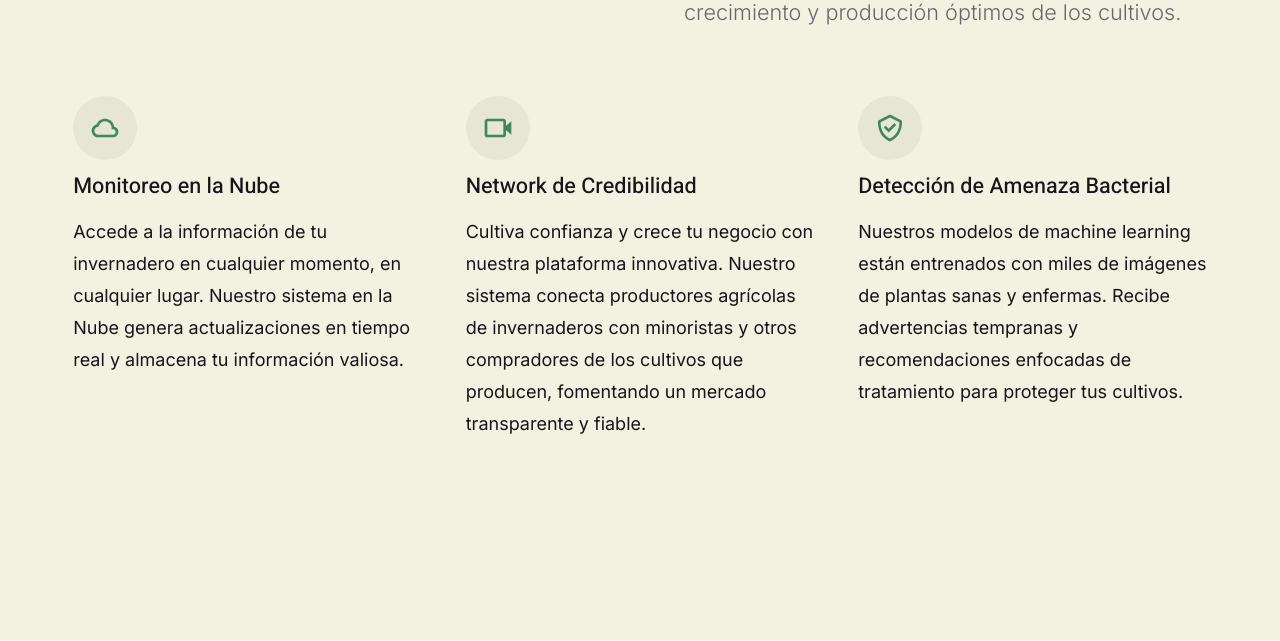
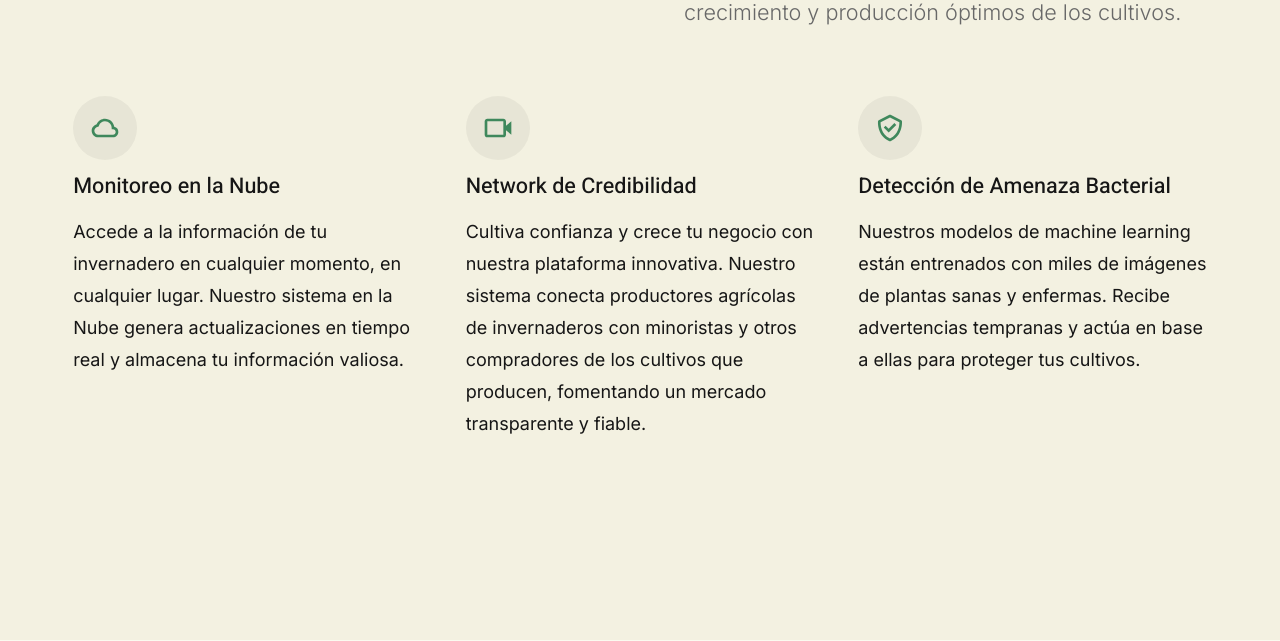
Before and after one commit to n-donati/GreenGuard, a Django app: page / in a window 1280 px wide. Shown: the part 4486-5127 px from the top of the page. Run offline with Django 5.2, Linux system fonts and the light colour scheme.

Commit message:
[modify] improved index

```diff
--- a/pages/templates/home.html
+++ b/pages/templates/home.html
@@ -346,7 +346,7 @@
                                     <h3 class="h5">Análisis De Datos</h3>
                                     <p>
                                         La IA que desarrollamos analiza las fotos de tus cultivos, detecta señales sutiles de
-                                        distintas enfermedades y ofrece recomendaciones prácticas para la óptima salud de tu invernadero.
+                                        distintas enfermedades y genera un panel de control para la óptima salud de tu invernadero.
                                     </p>
                                 </div>
                                 <div class="s-about__howto-process-step">
@@ -448,7 +448,7 @@
                             <div class="s-about__feature-text">
                                 <h3 class="h5">Detección de Amenaza Bacterial</h3>
                                 <p>Nuestros modelos de machine learning están entrenados con miles de imágenes de plantas
-                                    sanas y enfermas. Recibe advertencias tempranas y recomendaciones enfocadas de tratamiento para
+                                    sanas y enfermas. Recibe advertencias tempranas y actúa en base a ellas para
                                     proteger tus cultivos.
                                 </p>
                             </div>
```
